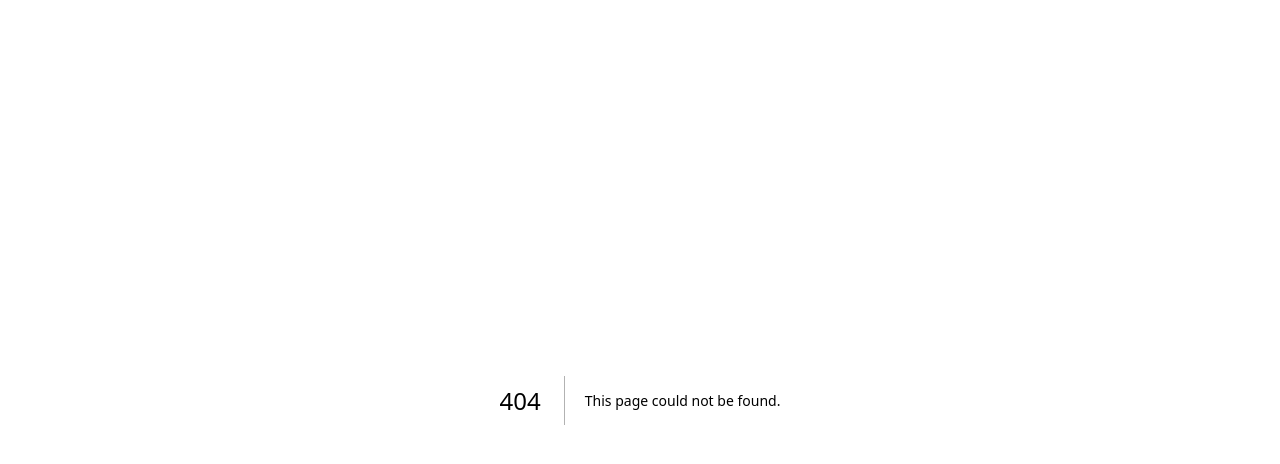
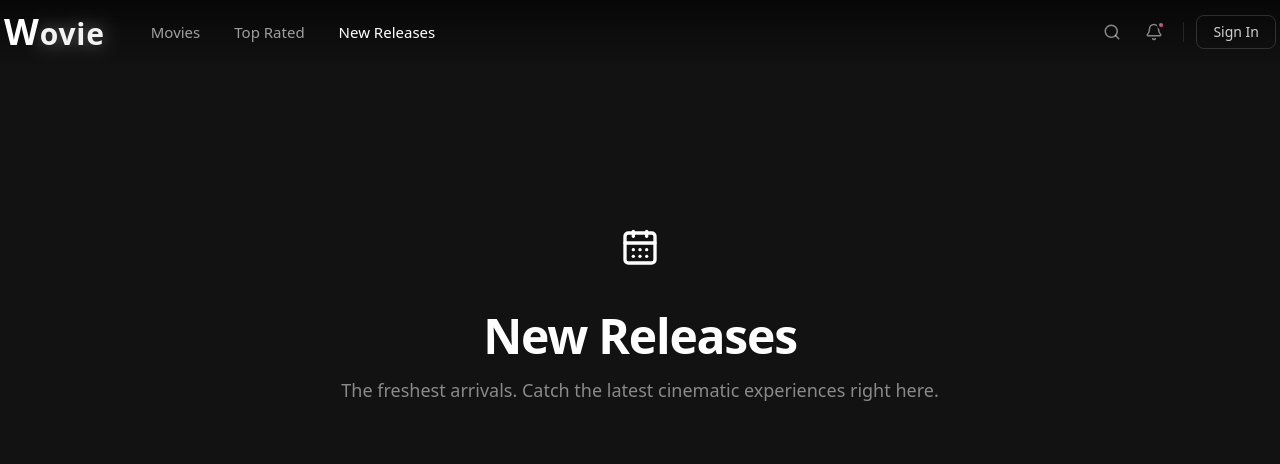
Before and after one commit to TheRainHub/Wovie2, a Next.js app in the folder wovie-v2/: page /new-releases in a window 1280 px wide. Before the commit this address had no page. Shown: the top 464 px of the page. Built offline with nearby package versions, Linux system fonts and the light colour scheme; no server answers; the database is empty; a web font is replaced by a local one.

Commit message:
(feat): implement TopRate and New Release page

```diff
--- a/wovie-v2/app/(main)/movies/page.tsx
+++ b/wovie-v2/app/(main)/movies/page.tsx
@@ -8,6 +8,7 @@ import RankedCard from './components/RankedCard'
 
 export default function MoviesPage() {
   const [movies, setMovies] = useState<any[]>([])
+  const [trendingMovies, setTrendingMovies] = useState<any[]>([])
   const [heroMovie, setHeroMovie] = useState<any>(null)
   const [genres, setGenres] = useState<any[]>([])
   const [activeGenre, setActiveGenre] = useState<string | null>(null)
@@ -17,9 +18,10 @@ export default function MoviesPage() {
   const [loadingMore, setLoadingMore] = useState(false)
   const observerRef = useRef<HTMLDivElement>(null)
 
-  // Load genres
+  // Load genres and initial trending
   useEffect(() => {
     fetch('/api/movies/genres').then(r => r.json()).then(d => setGenres(d.genres))
+    fetch('/api/movies?limit=5&sort=rating').then(r => r.json()).then(d => setTrendingMovies(d.movies || []))
   }, [])
 
   // Trigger TMDB sync on first visit (fire-and-forget)
@@ -98,22 +100,23 @@ export default function MoviesPage() {
   }, [loadMore, loading])
 
   // Split movies into sections without repetitions
-  const hero = heroMovie || movies[0]
-  const pool = movies.filter(m => m.id !== hero?.id)
+  const hero = heroMovie || (trendingMovies.length > 0 ? trendingMovies[0] : movies[0])
 
-  const trendingMovies = pool.slice(0, 5) // Top 5 for rotating banner
-  const catalogMovies = pool.slice(5) // The rest for the grid
+  const reservedIds = new Set(trendingMovies.map(m => m.id))
+  if (hero) reservedIds.add(hero.id)
+
+  const catalogMovies = movies.filter(m => !reservedIds.has(m.id))
 
   return (
     <div className="min-h-screen bg-background text-white">
       {/* Hero Banner — last visited movie */}
-      {!loading && hero && <HeroBanner movie={hero} isLastVisited={!!heroMovie} />}
+      {hero && <HeroBanner movie={hero} isLastVisited={!!heroMovie} />}
 
       {/* Content */}
       <div className="max-w-[1400px] mx-auto">
 
         {/* Trending rotating banner */}
-        {!loading && trendingMovies.length > 0 && (
+        {trendingMovies.length > 0 && (
           <div className="mb-8">
             <h2 className="text-xl font-semibold text-white flex items-center gap-2 mb-4">
               🔥 Trending now
--- /dev/null
+++ b/wovie-v2/app/(main)/new-releases/page.tsx
@@ -0,0 +1,42 @@
+import { prisma } from '@/app/lib/db'
+import RankedCard from '../movies/components/RankedCard'
+import { CalendarDays } from 'lucide-react'
+
+export const revalidate = 3600 // Cache for 1 hour
+
+export default async function NewReleasesPage() {
+  const movies = await prisma.movie.findMany({
+    take: 100, // Top 100 newest movies
+    orderBy: { releaseDate: 'desc' },
+    include: {
+      genres: { include: { genre: true } }
+    }
+  })
+
+  return (
+    <div className="min-h-screen bg-background text-white pb-20 pt-24 px-8">
+      <div className="max-w-[1400px] mx-auto">
+        <div className="flex flex-col items-center justify-center mb-16 mt-12">
+          <div className="w-20 h-20 bg-accent/10 rounded-full flex items-center justify-center mb-6">
+            <CalendarDays className="w-10 h-10 text-accent" />
+          </div>
+          <h1 className="text-4xl md:text-5xl font-bold mb-4 tracking-tight">New Releases</h1>
+          <p className="text-white/50 text-lg max-w-2xl text-center">
+            The freshest arrivals. Catch the latest cinematic experiences right here.
+          </p>
+        </div>
+
+        <div className="grid grid-cols-2 sm:grid-cols-3 md:grid-cols-4 lg:grid-cols-5 gap-6">
+          {movies.map((movie, index) => (
+            <RankedCard
+              key={movie.id}
+              movie={movie}
+              rank={index + 1}
+              isNew={true} // Always show "NEW" badge on the newest movies
+            />
+          ))}
+        </div>
+      </div>
+    </div>
+  )
+}
--- /dev/null
+++ b/wovie-v2/app/(main)/top-rated/page.tsx
@@ -0,0 +1,42 @@
+import { prisma } from '@/app/lib/db'
+import RankedCard from '../movies/components/RankedCard'
+import { Trophy } from 'lucide-react'
+
+export const revalidate = 3600 // Cache for 1 hour
+
+export default async function TopRatedPage() {
+  const movies = await prisma.movie.findMany({
+    take: 100, // Top 100 movies
+    orderBy: { rating: 'desc' },
+    include: {
+      genres: { include: { genre: true } }
+    }
+  })
+
+  return (
+    <div className="min-h-screen bg-background text-white pb-20 pt-24 px-8">
+      <div className="max-w-[1400px] mx-auto">
+        <div className="flex flex-col items-center justify-center mb-16 mt-12">
+          <div className="w-20 h-20 bg-accent/10 rounded-full flex items-center justify-center mb-6">
+            <Trophy className="w-10 h-10 text-accent" />
+          </div>
+          <h1 className="text-4xl md:text-5xl font-bold mb-4 tracking-tight">Top Rated of All Time</h1>
+          <p className="text-white/50 text-lg max-w-2xl text-center">
+            The highest-rated cinematic masterpieces, ranked by our community.
+          </p>
+        </div>
+
+        <div className="grid grid-cols-2 sm:grid-cols-3 md:grid-cols-4 lg:grid-cols-5 gap-6">
+          {movies.map((movie, index) => (
+            <RankedCard
+              key={movie.id}
+              movie={movie}
+              rank={index + 1}
+              isNew={movie.releaseDate ? new Date(movie.releaseDate).getFullYear() >= 2026 : false}
+            />
+          ))}
+        </div>
+      </div>
+    </div>
+  )
+}
--- a/wovie-v2/app/components/Header.tsx
+++ b/wovie-v2/app/components/Header.tsx
@@ -9,8 +9,8 @@ import { Search, Bell, ChevronDown, LogOut, User, Settings, X } from "lucide-rea
 
 const NAV_LINKS = [
   { label: "Movies", href: "/movies" },
-  { label: "Top Rated", href: "/movies?sort=rating" },
-  { label: "New Releases", href: "/movies?sort=date" },
+  { label: "Top Rated", href: "/top-rated" },
+  { label: "New Releases", href: "/new-releases" },
 ];
 
 export default function Header() {
```
